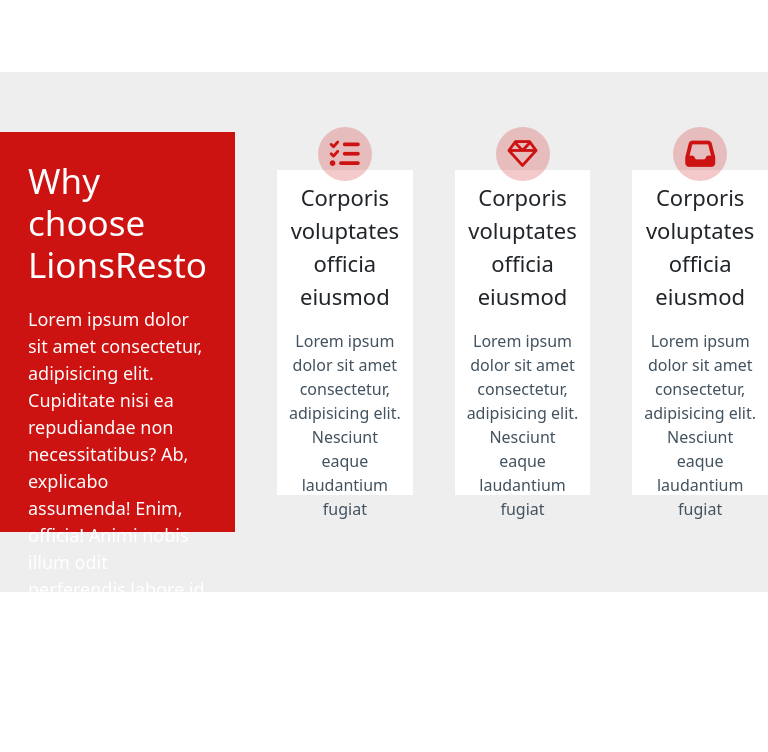
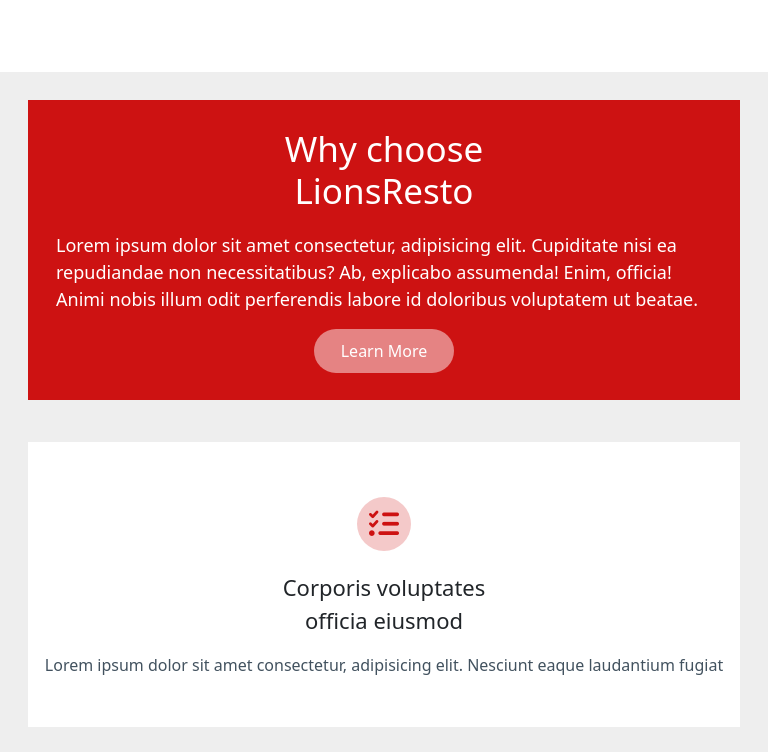
Before and after one commit to dakhamme474/amine_dakhamme_lionsresto_final, a website: page index.html in a window 768 px wide. Shown: the part 2568-3320 px from the top of the page. Drawn offline with nearby package versions, Linux system fonts and the light colour scheme.

Commit message:
end section3

```diff
--- a/src/sass/modules/page-1/_section3.scss
+++ b/src/sass/modules/page-1/_section3.scss
@@ -155,3 +155,87 @@
         transform: scale(1);
     }
 }
+
+// !media querry for tablet -------------------------------------------------------
+
+@media (min-width : 767px) and (max-width : 1025px) {
+    .section-3{
+        background-color: $back-grey;
+        width: 100%;
+        height: auto;
+        margin-top: 50px;
+
+    }
+    .all-cards{
+        width: 100%;
+        height: 100%;
+        display: flex;
+        align-items: center;
+        justify-content: center;
+        flex-direction: column;
+        gap: 42px;
+        padding: 28px;
+        .first-card{
+            background-color: $red;
+            width: 100%;
+            height: 300px;
+
+            h1{
+                font-size: 35px;
+                color: white;
+                text-align: center;
+            }
+            p{
+                color: white;
+                font-size: 18px;
+                margin-top: 20px ;
+                font-weight: 400;
+            }
+            .more{
+                display: flex;
+                justify-content: center;
+                a{
+                text-decoration: none;
+                color: white;
+                background-color: rgba(255, 255, 255, 0.479);
+                padding: 10px 27px;
+                border-radius: 25px;
+
+            }
+            }
+
+        }
+
+    }
+    .second-cards{
+        background-color: white;
+        width: 100%;
+        height: 285px;
+        display: flex;
+        flex-direction: column;
+        justify-content: center;
+        align-items: center;
+        transition: 0.4s;
+        .icone-statistique{
+            padding: 20px;
+            i{
+                font-size: 30px;
+                background-color: $hover-red;
+                padding: 12px;
+                border-radius: 50%;
+            }
+        }
+        .info-title{
+            font-size: 22px;
+            text-align: center;
+        }
+        .info-para{
+            color: $texto-grie;
+            padding: 0 10px;
+            text-align: center;
+        }
+    }
+    .second-cards:hover{
+        transform: scale(1);
+    }
+}
```
Also changed, not shown: index.html (+3 -0 lines), public/css/app.css, 1 other file.
